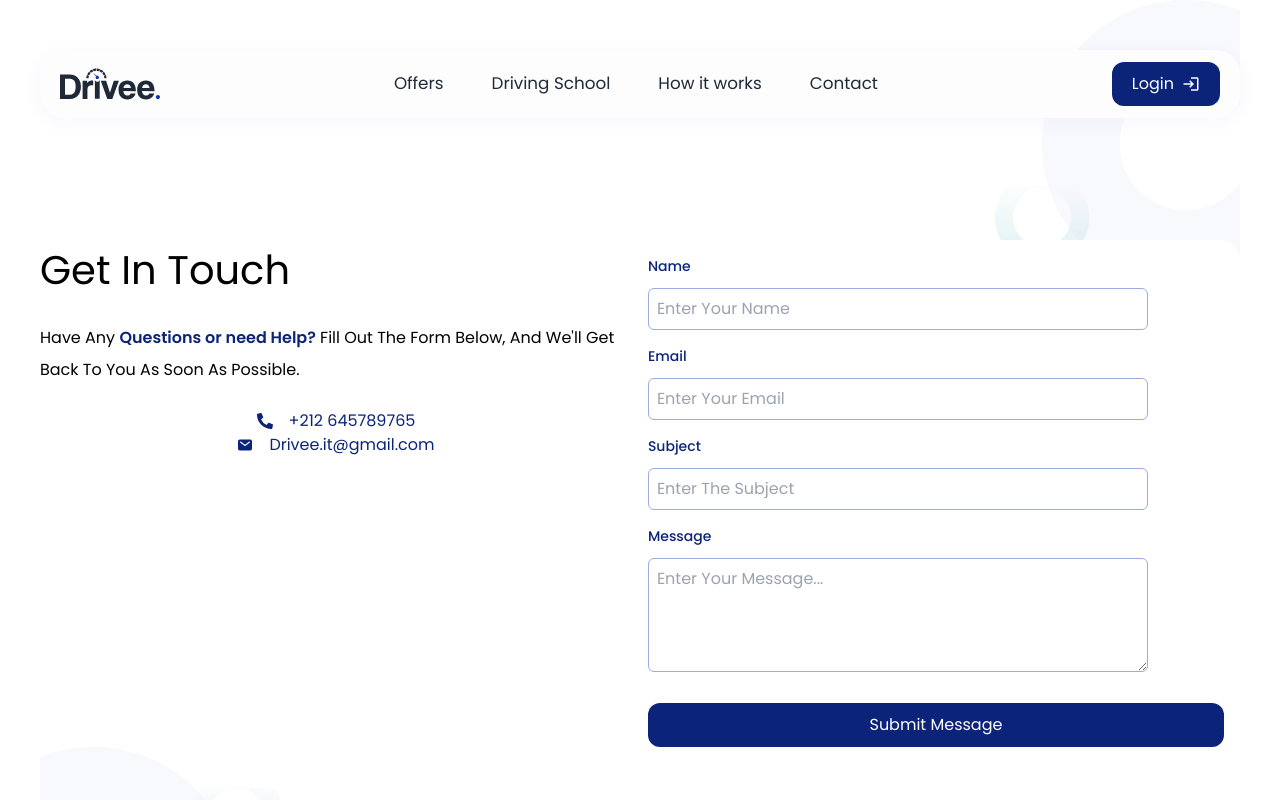
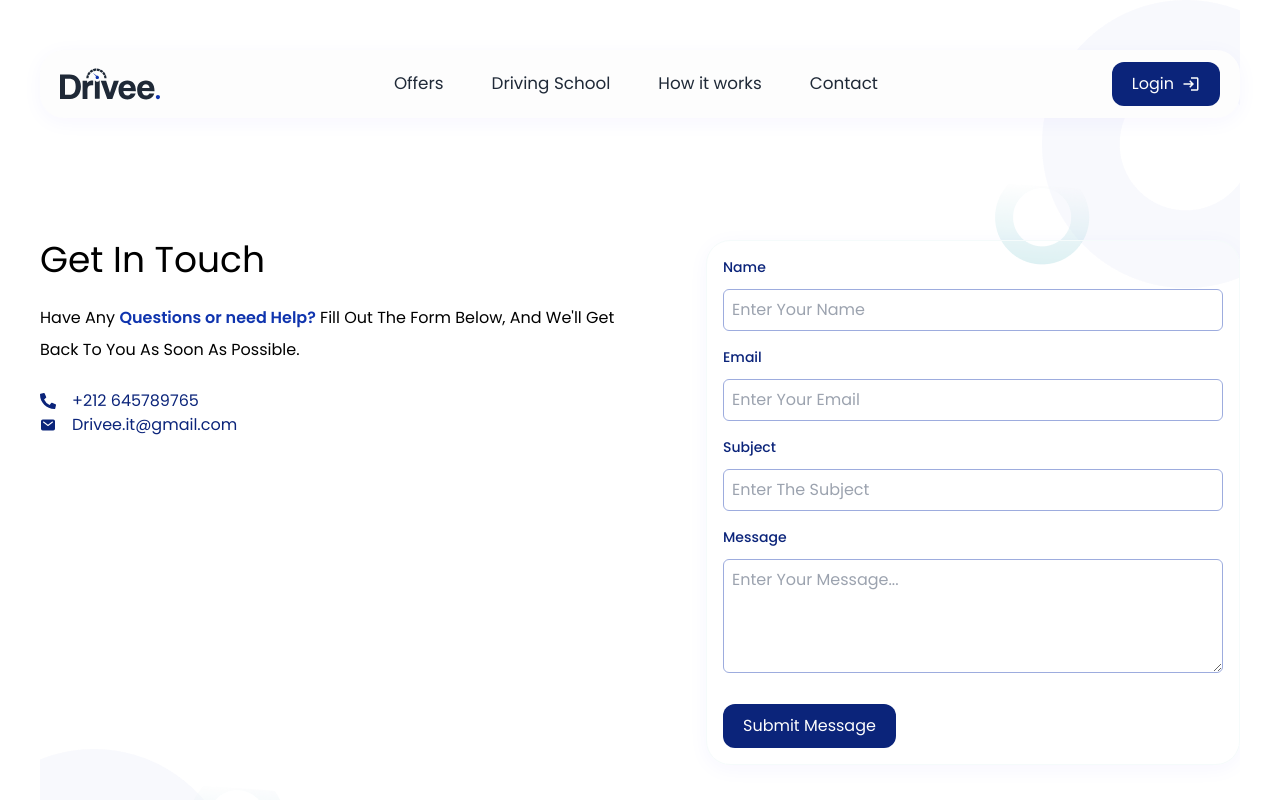
Before and after one commit to WESthhhhh/drivee-frontend, a React (Vite) app: page /contact in a window 1280 px wide. Shown: the top 800 px of the page. Built offline with nearby package versions, Linux system fonts and the light colour scheme.

Commit message:
Refactor contact form and get in touch layout updates

```diff
--- a/src/components/layouts/contactForm.jsx
+++ b/src/components/layouts/contactForm.jsx
@@ -78,7 +78,7 @@ const Contactform = () => {
   };
 
   return (
-    <div className="max-w-[50%] w-full p-8 md:p-4 border-1.5 border-gray-300 rounded-[20px] bg-white relative z-10 md:max-w-full">
+    <div className="max-w-[45%]  p-8 md:p-4 border shadow-primary-4 border-cayan50 rounded-large-md  relative z-10 ">
       {submitStatus === 'success' && (
         <div className="mb-6 p-4 bg-success/10 text-success rounded-lg">
           Message sent successfully! We'll get back to you soon.
@@ -131,12 +131,12 @@ const Contactform = () => {
 
         <Button
           type="submit"
-          className="w-full mt-6 p-2.5 text-white bg-primary rounded-[10px] hover:bg-primary-dark transition-colors"
+          className=" mt-6 p-2.5 text-light bg-primary rounded-small-md hover:bg-primary-dark transition-colors"
           disabled={isLoading}
         >
           {isLoading ? (
             <span className="flex items-center justify-center gap-2">
-              <svg className="animate-spin h-5 w-5 text-white" xmlns="http://www.w3.org/2000/svg" fill="none" viewBox="0 0 24 24">
+              <svg className="animate-spin h-5 w-5 text-light" xmlns="http://www.w3.org/2000/svg" fill="none" viewBox="0 0 24 24">
                 <circle className="opacity-25" cx="12" cy="12" r="10" stroke="currentColor" strokeWidth="4"></circle>
                 <path className="opacity-75" fill="currentColor" d="M4 12a8 8 0 018-8V0C5.373 0 0 5.373 0 12h4zm2 5.291A7.962 7.962 0 014 12H0c0 3.042 1.135 5.824 3 7.938l3-2.647z"></path>
               </svg>
--- a/src/components/layouts/getInTouch.jsx
+++ b/src/components/layouts/getInTouch.jsx
@@ -4,22 +4,22 @@ import { IoMail } from "react-icons/io5";
 
 const Getintouch = () => {
   return (
-    <div className="max-w-[45%] w-full md:max-w-full">
-      <h1 className="text-[2.5rem] font-normal relative z-10">
+    <div className="md:max-w-[50%] ">
+      <h1 className="text-4xl font-normal relative z-10">
         Get In Touch
       </h1>
 
       <p className="leading-[2] relative z-10 my-[1.4rem]">
-        Have Any <span className="text-primary font-semibold">Questions or need Help?</span> Fill Out The Form Below, And We'll Get Back To You As Soon As Possible.
+        Have Any <span className="text-b200 font-semibold">Questions or need Help?</span> Fill Out The Form Below, And We'll Get Back To You As Soon As Possible.
       </p>
 
-      <div className="flex items-center gap-[2.5rem] md:flex-col md:gap-0">
-        <div className="flex items-center gap-4 text-primary">
+      <div className="flex  gap-4 md:flex-col md:gap-0">
+        <div className="flex items-center  gap-4 text-primary">
           <FaPhoneAlt />
           <p>+212 645789765</p>
         </div>
 
-        <div className="flex items-center gap-4 text-primary">
+        <div className="flex items-center  gap-4 text-primary">
           <IoMail />
           <p>Drivee.it@gmail.com</p>
         </div>
```
